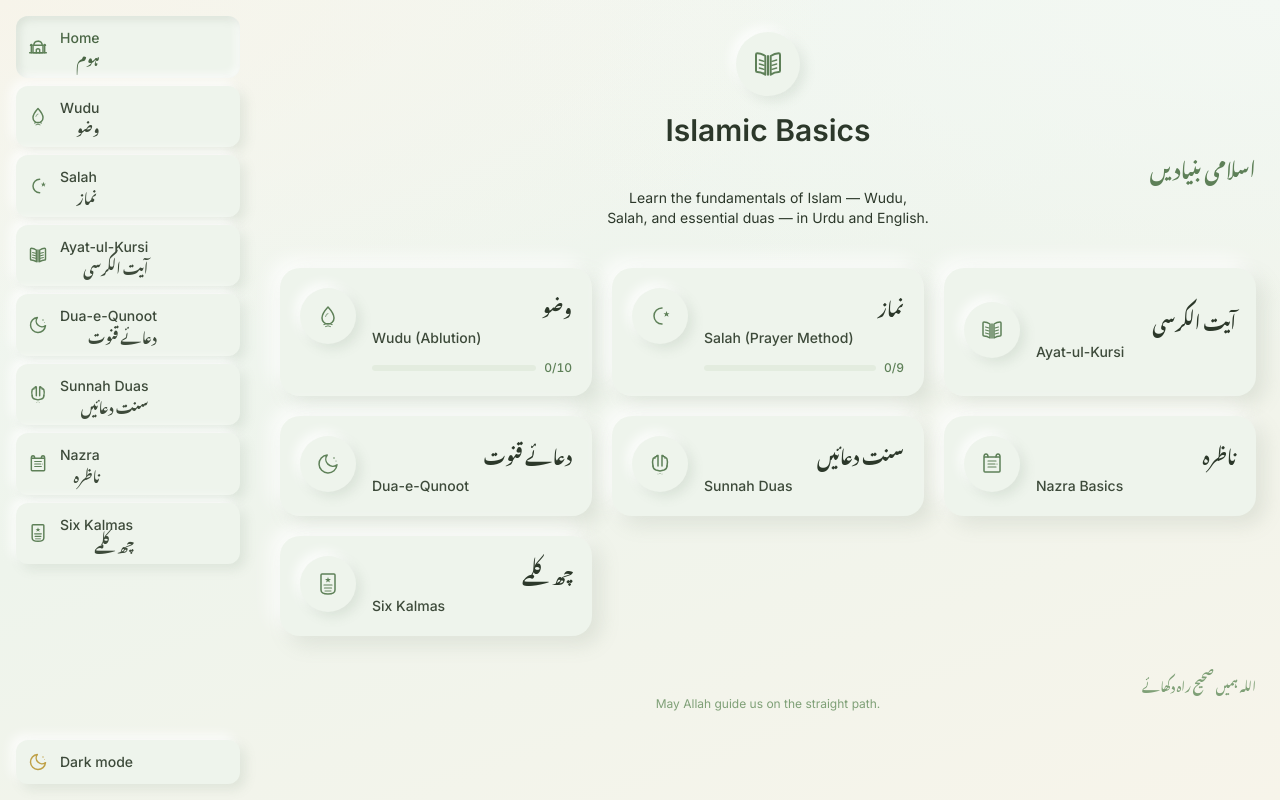
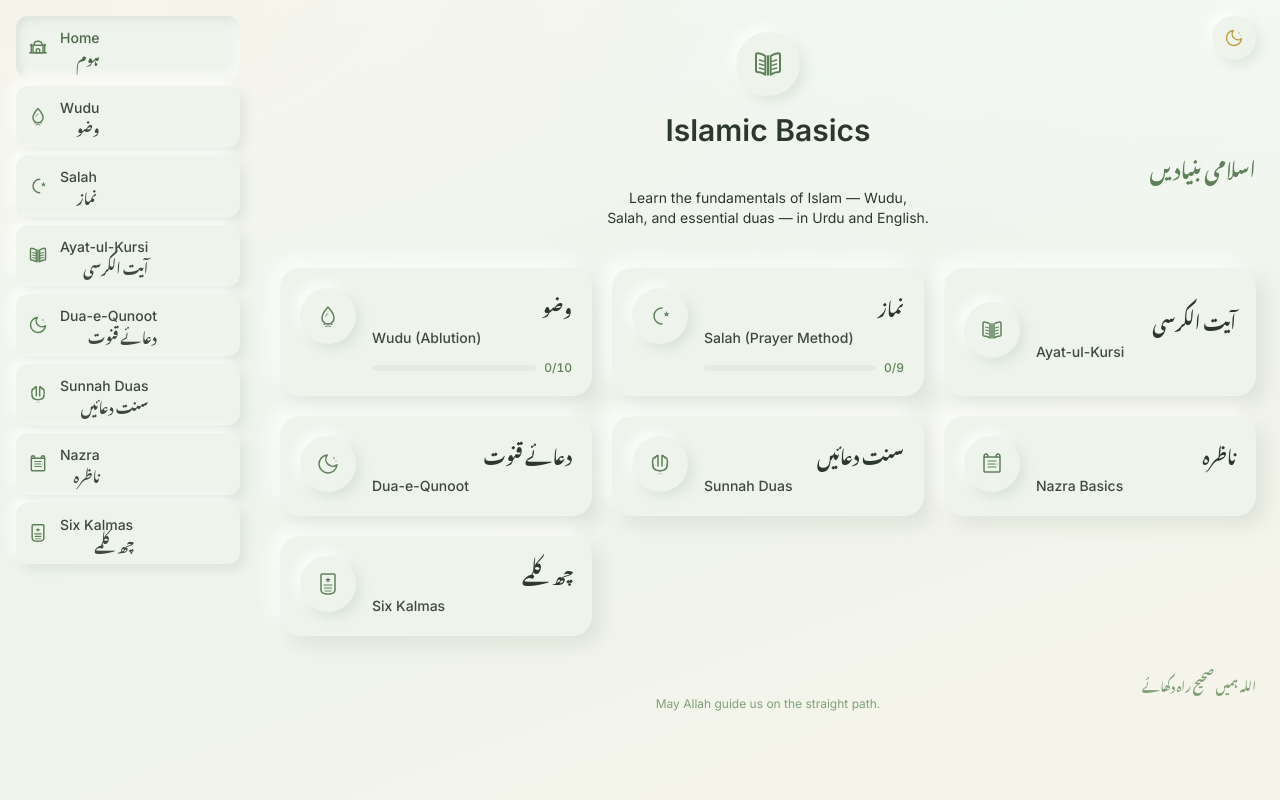
Before and after one commit to Zain-Ali3830/Nazra-app, a React (Vite) app in the folder Nazra-app/: page / in a window 1280 px wide. Built offline with nearby package versions, Linux system fonts and the light colour scheme; a web font is replaced by a local one.

Commit message:
Remove the mode change icon form the sidebar

```diff
--- a/Nazra-app/src/components/Navigation.tsx
+++ b/Nazra-app/src/components/Navigation.tsx
@@ -43,19 +43,18 @@ export function Navigation({ active, onNavigate, theme, onToggleTheme }: Navigat
 
   return (
     <>
-      {/* Mobile: top bar with theme toggle + bottom tab bar */}
-      <div className="md:hidden fixed top-0 inset-x-0 z-40 px-3 pt-3">
-        <div className="flex justify-end">
+      {/* Top right theme toggle button (visible on mobile and desktop) */}
+      <div className="fixed top-3 right-3 sm:top-4 sm:right-6 z-40">
         <button
           onClick={onToggleTheme}
           aria-label={theme === 'dark' ? 'Switch to light mode' : 'Switch to dark mode'}
-            className="neu-badge w-10 h-10"
+          className="neu-badge w-10 h-10 sm:w-11 sm:h-11 hover:scale-105 transition-transform"
         >
           <ThemeIcon className="w-5 h-5 text-gold-500 dark:text-gold-300" strokeWidth={1.75} />
         </button>
       </div>
-      </div>
 
+      {/* Mobile: bottom tab bar */}
       <nav className="md:hidden fixed bottom-0 inset-x-0 z-40">
         <div className="mx-3 mb-3 neu-surface px-2 py-2 flex items-center justify-around overflow-x-auto no-scrollbar">
           <button
@@ -86,7 +85,7 @@ export function Navigation({ active, onNavigate, theme, onToggleTheme }: Navigat
         </div>
       </nav>
 
-      {/* Desktop: persistent sidebar with theme toggle at bottom */}
+      {/* Desktop: persistent sidebar */}
       <aside className="hidden md:flex flex-col gap-2 w-64 shrink-0 p-4 sticky top-0 h-screen overflow-y-auto">
         <button
           onClick={() => onNavigate('home')}
@@ -124,19 +123,6 @@ export function Navigation({ active, onNavigate, theme, onToggleTheme }: Navigat
             </button>
           );
         })}
-
-        <div className="mt-auto pt-4">
-          <button
-            onClick={onToggleTheme}
-            aria-label={theme === 'dark' ? 'Switch to light mode' : 'Switch to dark mode'}
-            className="neu-surface-sm p-3 flex items-center gap-3 text-left w-full text-ink-700 dark:text-parchment-200"
-          >
-            <ThemeIcon className="w-5 h-5 text-gold-500 dark:text-gold-300 shrink-0" strokeWidth={1.75} />
-            <span className="font-medium text-sm">
-              {theme === 'dark' ? 'Light mode' : 'Dark mode'}
-            </span>
-          </button>
-        </div>
       </aside>
     </>
   );
```
Lines whose indentation alone changed are shown as unchanged.
